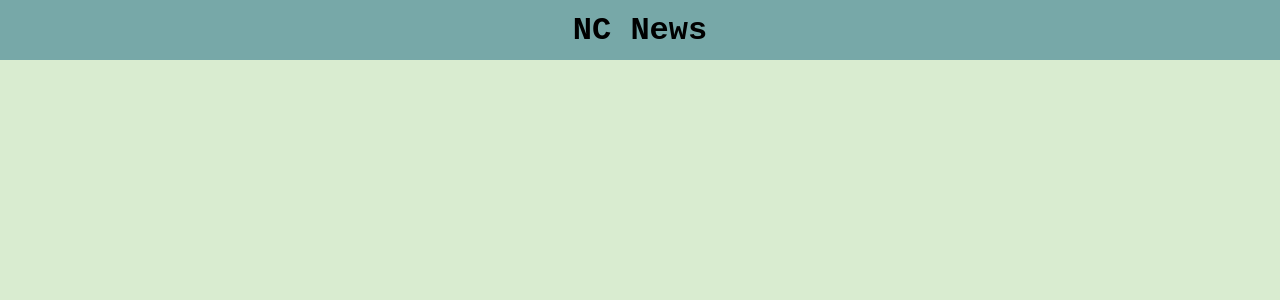
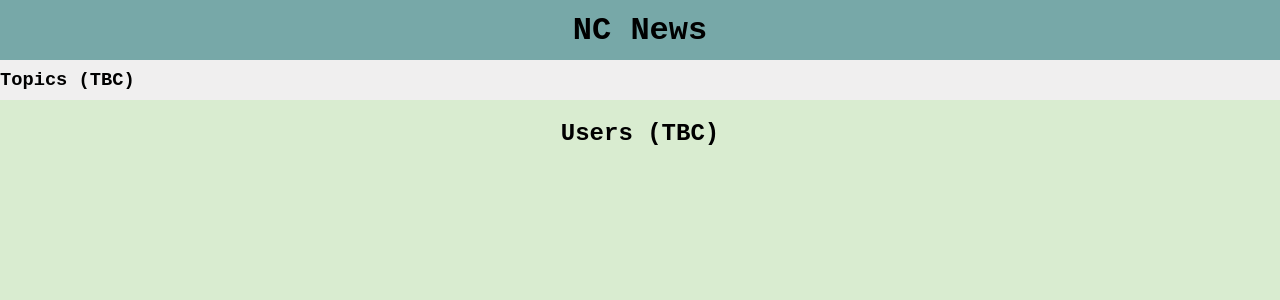
Before and after one commit to Andrew-25/nc-news-fe, a React (Vite) app: page /users in a window 1280 px wide. Before the commit this address had no page. Shown: the top 300 px of the page. Built offline with nearby package versions, Linux system fonts and the light colour scheme.

Commit message:
prep/refactoring

```diff
--- a/src/App.jsx
+++ b/src/App.jsx
@@ -1,18 +1,22 @@
 import { useState } from 'react'
+import { Route, Routes } from 'react-router-dom'
 import Header from './components/Header'
 import Articles from './components/Articles'
 import ArticlePage from './components/articles/ArticlePage'
-import { Route, Routes } from 'react-router-dom'
+import Topics from './components/Topics'
+import Users from './components/Users'
 
 function App() {
 
   return (
     <>
       <Header />
+      <Topics />
       <div className='page'>
         <Routes>
           <Route path='/' element={<Articles />}></Route>
           <Route path='/articles/:article_id' element={<ArticlePage />}></Route>
+          <Route path='/users' element={<Users />}></Route>
         </Routes>
       </div>
     </>
--- a/src/components/Articles.jsx
+++ b/src/components/Articles.jsx
@@ -13,9 +13,7 @@ export default function Articles() {
         })
     }, [])
 
-    if (isLoading) {
-        return <h2>Loading ...</h2>
-    }
+    if (isLoading) return <h2>Loading ...</h2>
 
     return (
         <ul className="article-list">
--- a/src/components/Header.jsx
+++ b/src/components/Header.jsx
@@ -2,7 +2,6 @@ import { useNavigate } from "react-router-dom"
 
 export default function Header() {
     let navigate = useNavigate()
-
     const returnHome = () => navigate('/')
 
     return (
--- a/src/components/Topics.jsx
+++ b/src/components/Topics.jsx
@@ -0,0 +1,7 @@
+export default function Topics() {
+    return (
+        <div className="topics">
+            <h3>Topics (TBC)</h3>
+        </div>
+    )
+}
--- a/src/components/Users.jsx
+++ b/src/components/Users.jsx
@@ -0,0 +1,7 @@
+export default function Users() {
+    return (
+        <div>
+            <h2>Users (TBC)</h2>
+        </div>
+    )
+}
--- a/src/components/articles/ArticleCard.jsx
+++ b/src/components/articles/ArticleCard.jsx
@@ -1,15 +1,14 @@
 import { useNavigate } from "react-router-dom"
 import { dateTime } from "../../utils/utils"
 
-export default function ArticleCard(props) {
+export default function ArticleCard({article}) {
     let navigate = useNavigate()
     const handleClick = (id) => navigate(`/articles/${id}`)
-    const {article} = props
 
     return (
         <li className="article-card" onClick={() => handleClick(article.article_id)}>
             <h3>{article.title}</h3>
-            <p>by {article.author} at {dateTime(article.created_at)}</p>
+            <p>by {article.author} {dateTime(article.created_at)}</p>
             <p>Topic: {article.topic}</p>
             <div className="centered">
                 <button>click for article</button>
--- a/src/components/articles/ArticleContent.jsx
+++ b/src/components/articles/ArticleContent.jsx
@@ -1,4 +1,4 @@
-import { useEffect, useState } from "react"
+import { useState } from "react"
 import { patchArticle } from "../../utils/api"
 import { dateTime } from "../../utils/utils"
 
@@ -12,6 +12,12 @@ export default function ArticleContent({article}) {
             event.target.classList.add('clicked')
             setTotalVotes(totalVotes + inc)
             const res = await patchArticle(article.article_id, inc)
+            setTotalVotes(res.article.votes)
+        } else if (event.target.classList.contains('clicked')) {
+            setHasVoted(false)
+            event.target.classList.remove('clicked')
+            setTotalVotes(totalVotes - inc)
+            const res = await patchArticle(article.article_id, - inc)
             setTotalVotes(res.article.votes)
         }
     }
--- a/src/components/articles/ArticlePage.jsx
+++ b/src/components/articles/ArticlePage.jsx
@@ -15,15 +15,13 @@ export default function ArticlePage() {
         })
     }, [])
 
-    if (article.length === 0) {
-        return <h2>Loading ...</h2>
-    } else {
+    if (article.length === 0) return <h2>Loading ...</h2>
+
     return (
         <div>
             <ArticleContent article={article[0]}/>
             <Comments articleId={articleId}/>
         </div>
     )
-    }
 
 }
--- a/src/components/comments/CommentCards.jsx
+++ b/src/components/comments/CommentCards.jsx
@@ -1,17 +1,18 @@
 import { dateTime } from "../../utils/utils"
 
-export default function CommentCards(props) {
-    const {comment} = props
+export default function CommentCards({comment}) {
 
     return (
         <li className="comment-card">
             <h3>{comment.author}</h3>
             <p>{dateTime(comment.created_at)}</p>
             <p className="comment-body">{comment.body}</p>
-            <div className="votes">
-                <p>Votes: {comment.votes}</p>
-                <button className="plus">++</button>
-                <button className="minus">--</button>
+            <div className="votes-delete">
+                <div className="votes">
+                    <p>Votes: {comment.votes}</p>
+                    <button className="plus">++</button>
+                    <button className="minus">--</button>
+                </div>
             </div>
         </li>
     )
--- a/src/index.css
+++ b/src/index.css
@@ -13,7 +13,7 @@
 }
 
 body {
-    background-color: #d9ecd0;
+    background-color: var(--light-green);
 }
 
 h2 {
@@ -36,10 +36,25 @@ h4 {
     margin: 0;
     height: 60px;
     top: 0;
+    z-index: 1;
+}
+
+.topics {
+    position: fixed;
+    display: flex;
+    width: 100vw;
+    flex-wrap: wrap;
+    justify-content: flex-start;
+    align-content: center;
+    background-color: var(--grey);
+    margin: 0;
+    height: 40px;
+    top: 60px;
+    z-index: 1;
 }
 
 .page {
-    margin-top: 80px;
+    margin-top: 120px;
 }
 
 ul {
@@ -112,6 +127,7 @@ li {
     font-weight: bold;
     position: relative;
     bottom: 3px;
+    z-index: 0;
 }
 
 .plus:hover, .plus.clicked {
```
Lines whose indentation alone changed are shown as unchanged.
